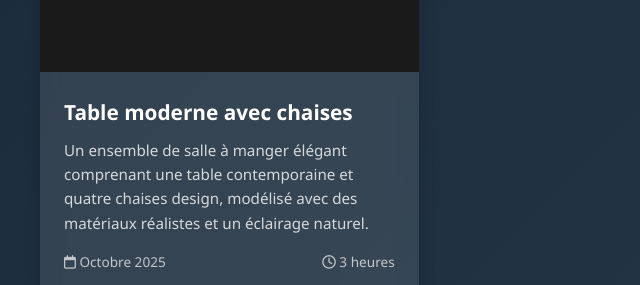
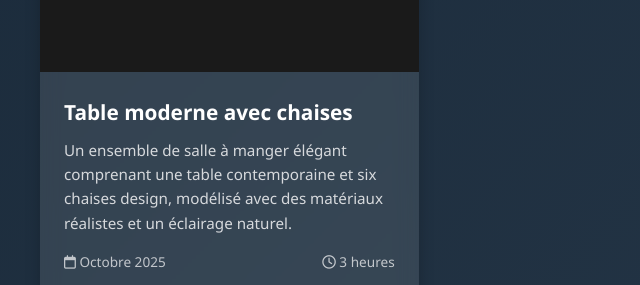
Before and after one commit to rabahlouahche/Rabah-Louahche, a plain HTML site: page index.html in a window 1280 px wide. Shown: the part 4740-5025 px from the top of the page, without its empty margins (0-640 px from the left). Drawn offline with nearby package versions, Linux system fonts and the light colour scheme; no server answers.

Commit message:
add de projet 3D

```diff
--- a/index.html
+++ b/index.html
@@ -938,7 +938,7 @@
                 </div>
                 <div class="blender-info">
                     <h3 class="blender-title">Table moderne avec chaises</h3>
-                    <p class="blender-description">Un ensemble de salle à manger élégant comprenant une table contemporaine et quatre chaises design, modélisé avec des matériaux réalistes et un éclairage naturel.</p>
+                    <p class="blender-description">Un ensemble de salle à manger élégant comprenant une table contemporaine et six chaises design, modélisé avec des matériaux réalistes et un éclairage naturel.</p>
                     <div class="blender-meta">
                         <span><i class="far fa-calendar"></i> Octobre 2025</span>
                         <span><i class="far fa-clock"></i> 3 heures</span>
```
